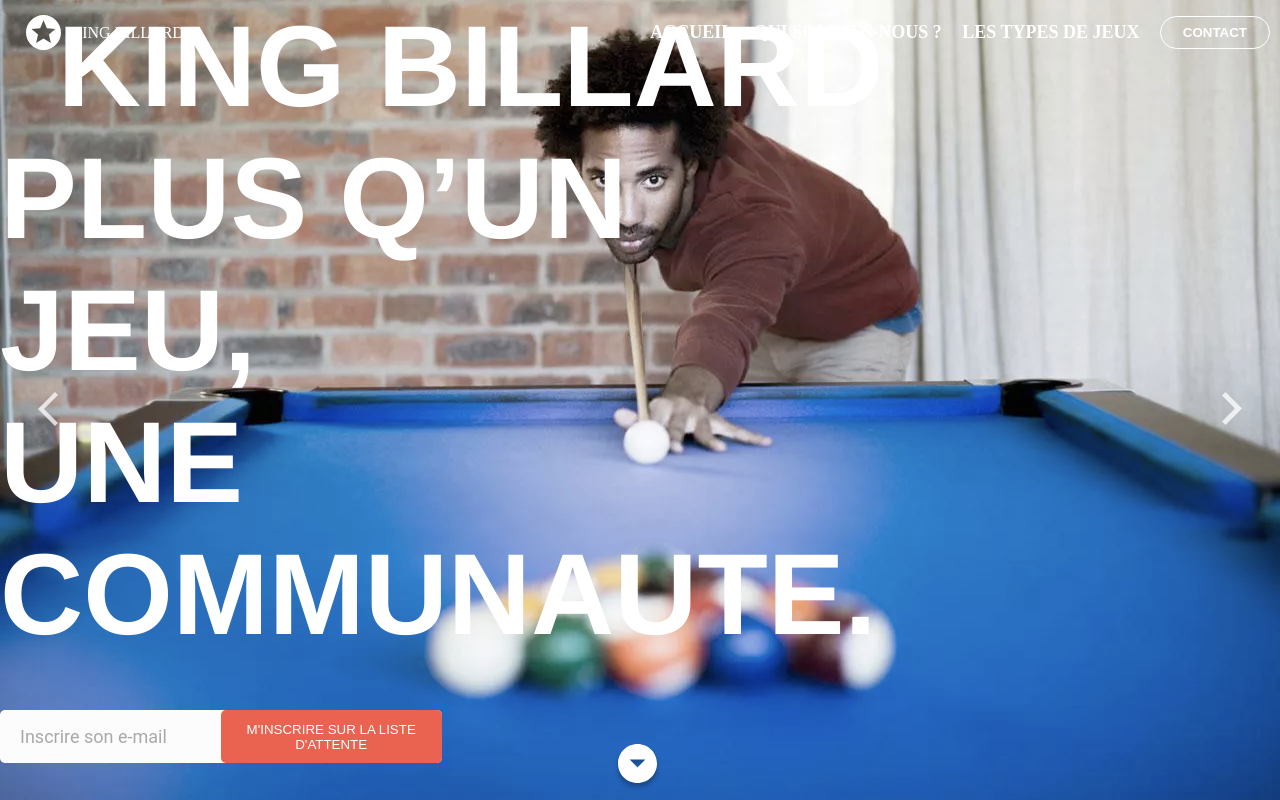
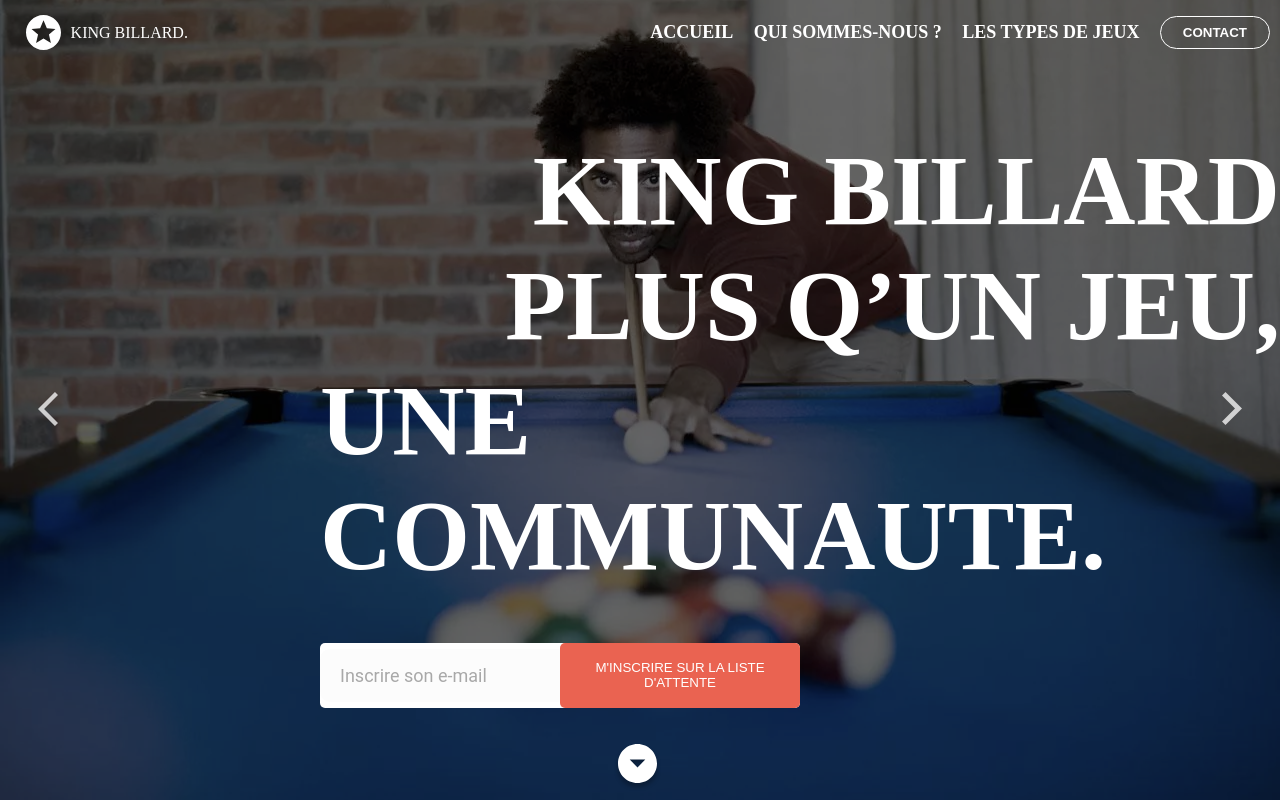
Before and after one commit to MehdiEscudero/King-Billard, a React (Create React App) app: page / in a window 1280 px wide. Built offline with nearby package versions, Linux system fonts and the light colour scheme.

Commit message:
whatever

```diff
--- a/src/Main.js
+++ b/src/Main.js
@@ -34,9 +34,8 @@
             <div className="background">
               <div className="containerimg">
                 <img className="image" src={homepage} alt="homepage" />
+                <div className="filtre"></div>
               </div>
-
-              <div className="filtre"></div>
             </div>
 
             <div className="slogan">
--- a/src/style/main.css
+++ b/src/style/main.css
@@ -7,6 +7,7 @@
 
 .accueil {
   position: relative;
+  height: 100vh;
 }
 
 .background {
@@ -24,34 +25,34 @@
   height: 100vh;
   background-color: black;
   opacity: 0.6;
+  position: absolute;
 }
 
 .slogan {
-  font-family: "Franklin Gothic Medium", "Arial Narrow", Arial, sans-serif;
   flex-direction: column;
-  font-size: 16vh;
-  width: 69%;
-  height: 40%;
   color: white;
-  top: 30vh;
-  left: 20vw;
   z-index: 1;
+  justify-content: center;
+  margin-left: 25vw;
+  margin-top: 5vh;
 }
 
 .title {
-  font-size: 9vh;
-  font-weight: 600;
+  font-size: 70px;
+  font-family: Libre Franklin;
+  font-weight: 700;
   margin-left: 18vw;
   margin-top: 40px;
   margin-bottom: 40px;
 }
 
 .types {
-  font-size: 9vh;
-  font-weight: 500;
+  font-size: 70px;
+  font-weight: 700;
   justify-content: center;
   margin-left: 12vw;
-  margin-top: 20vh;
+  margin-top: 10vh;
+  font-family: Libre Franklin;
 }
 
 .containerimg {
@@ -100,8 +101,9 @@
 
 .king {
   justify-content: flex-end;
-  font-size: 90%;
-  font-weight: 600;
+  font-weight: 700;
+  font-family: Libre Franklin;
+  font-size: 100px;
 }
 
 .bloc {
@@ -131,6 +133,7 @@
 
 .sectionsBloc {
   flex-direction: column;
+  height: 100vh;
 }
 
 .gameTypes {
```
